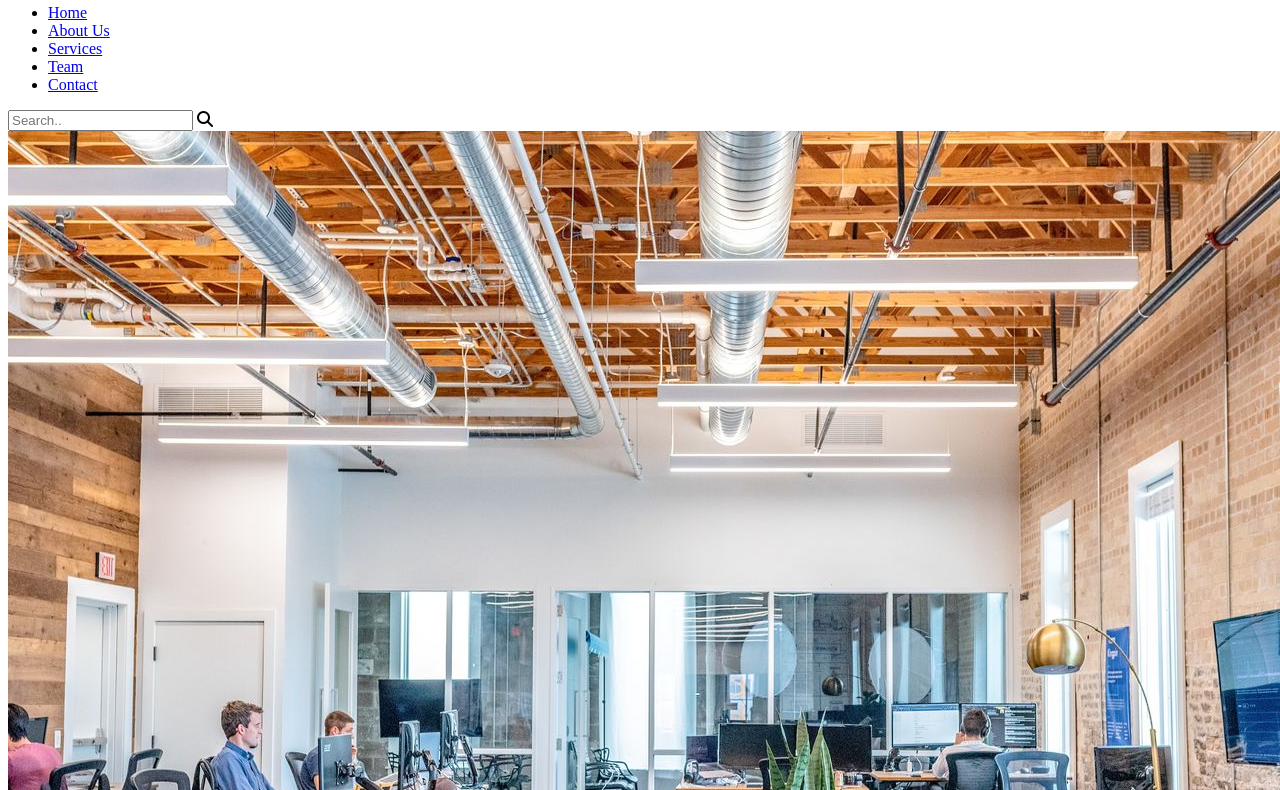
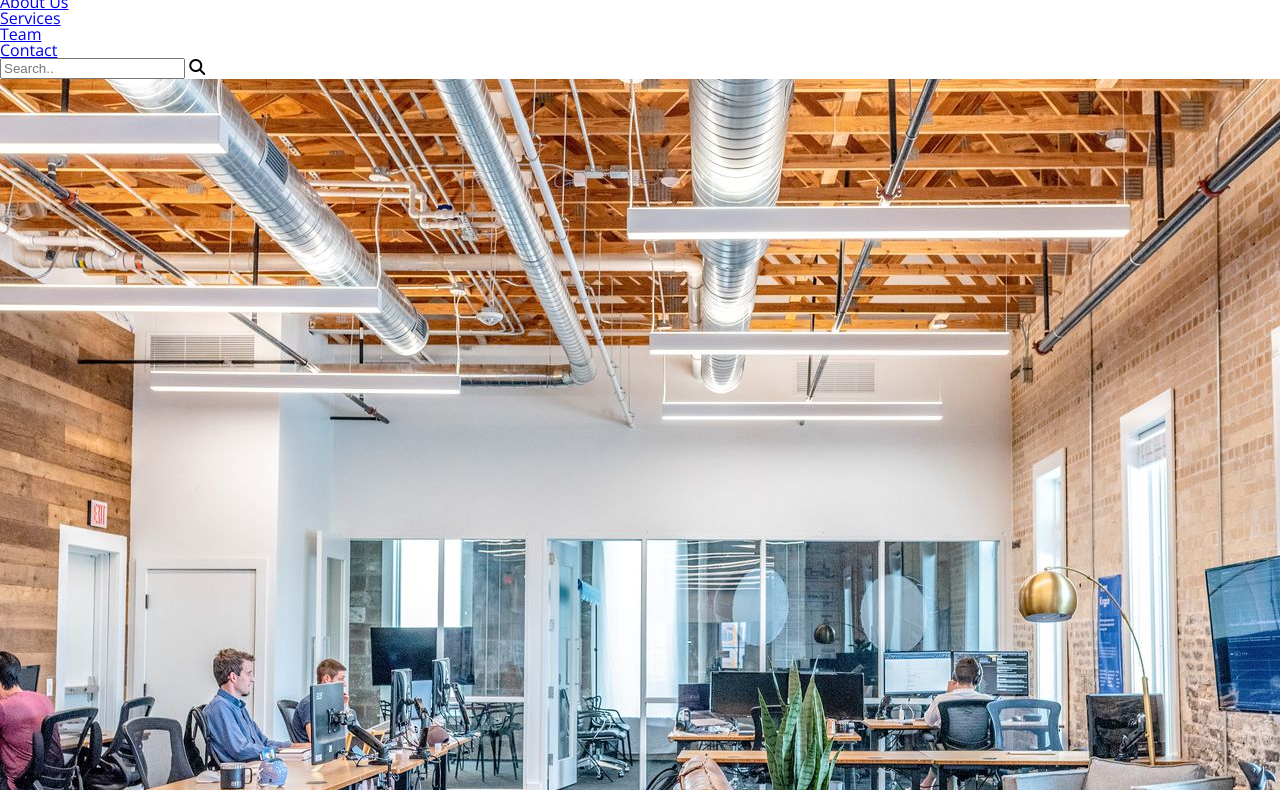
Before and after one commit to rami0103/rami0103.github.io, a plain HTML site: page final_project/index.html in a window 1280 px wide. Shown: the part 121-911 px from the top of the page. Drawn offline with nearby package versions, Linux system fonts and the light colour scheme.

Commit message:
Adds CSS files

```diff
--- a/final_project/css/main.css
+++ b/final_project/css/main.css
@@ -0,0 +1,8 @@
+body {
+    font-family: 'Open Sans', sans-serif;
+}
+
+
+@media only screen and (min-width: 760px) {
+
+}
--- /dev/null
+++ b/final_project/css/reset.css
@@ -0,0 +1,48 @@
+/* http://meyerweb.com/eric/tools/css/reset/
+   v2.0 | 20110126
+   License: none (public domain)
+*/
+
+html, body, div, span, applet, object, iframe,
+h1, h2, h3, h4, h5, h6, p, blockquote, pre,
+a, abbr, acronym, address, big, cite, code,
+del, dfn, em, img, ins, kbd, q, s, samp,
+small, strike, strong, sub, sup, tt, var,
+b, u, i, center,
+dl, dt, dd, ol, ul, li,
+fieldset, form, label, legend,
+table, caption, tbody, tfoot, thead, tr, th, td,
+article, aside, canvas, details, embed,
+figure, figcaption, footer, header, hgroup,
+menu, nav, output, ruby, section, summary,
+time, mark, audio, video {
+	margin: 0;
+	padding: 0;
+	border: 0;
+	font-size: 100%;
+	font: inherit;
+	vertical-align: baseline;
+}
+/* HTML5 display-role reset for older browsers */
+article, aside, details, figcaption, figure,
+footer, header, hgroup, menu, nav, section {
+	display: block;
+}
+body {
+	line-height: 1;
+}
+ol, ul {
+	list-style: none;
+}
+blockquote, q {
+	quotes: none;
+}
+blockquote:before, blockquote:after,
+q:before, q:after {
+	content: '';
+	content: none;
+}
+table {
+	border-collapse: collapse;
+	border-spacing: 0;
+}
--- a/final_project/index.html
+++ b/final_project/index.html
@@ -7,6 +7,10 @@
     <meta http-equiv="X-UA-Compatible" content="ie=edge">
     <title>Final Project by rami0103</title>
     <script src="https://kit.fontawesome.com/aaba68b971.js" crossorigin="anonymous"></script>
+    <link rel="stylesheet" href="css/reset.css">
+    <link rel="preconnect" href="https://fonts.googleapis.com">
+    <link rel="preconnect" href="https://fonts.gstatic.com" crossorigin>
+    <link href="https://fonts.googleapis.com/css2?family=Open+Sans:wght@300;400;600;700;800&display=swap" rel="stylesheet">
     <link rel="stylesheet" href="css/main.css">
 </head>
 <body>
```
